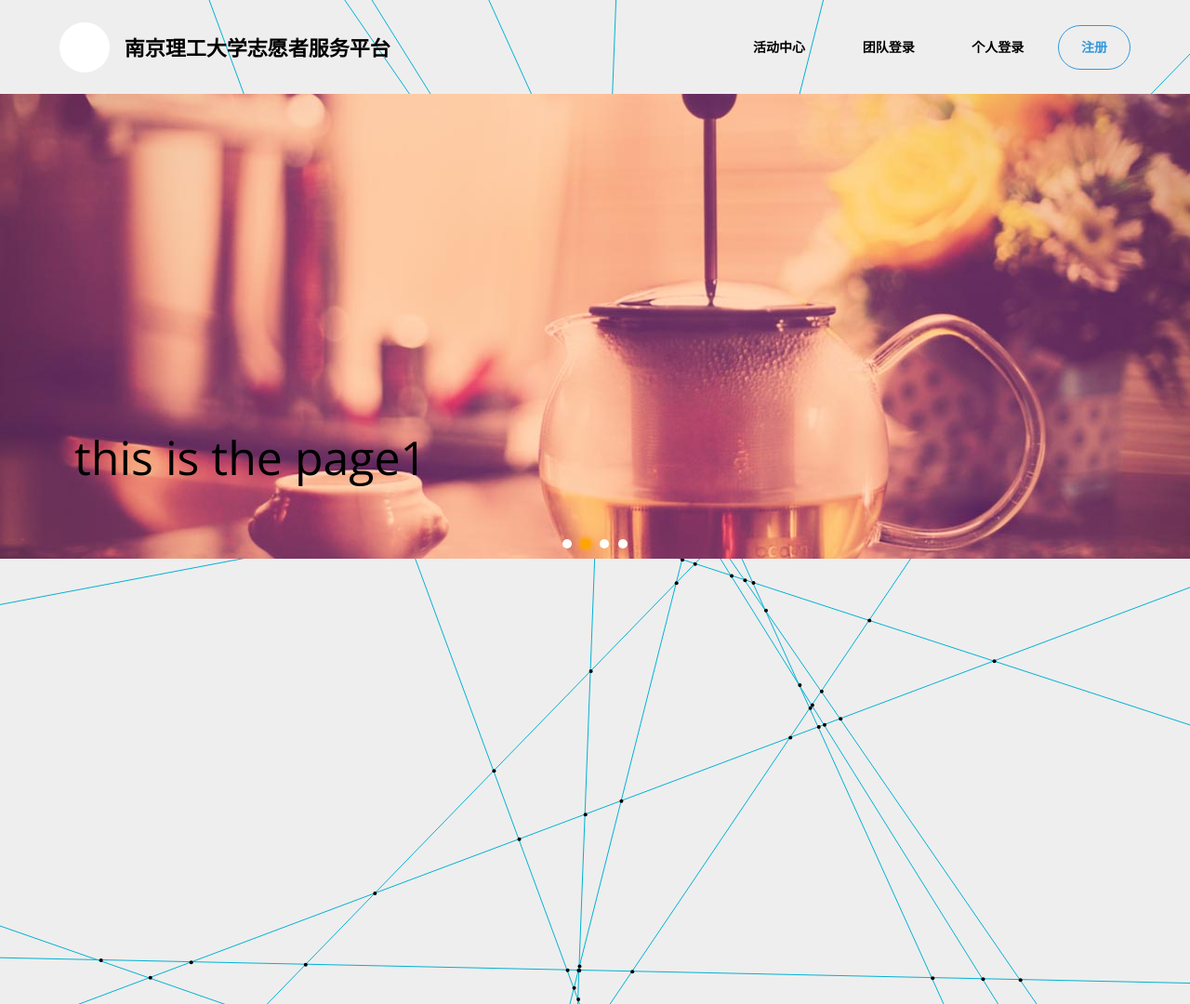
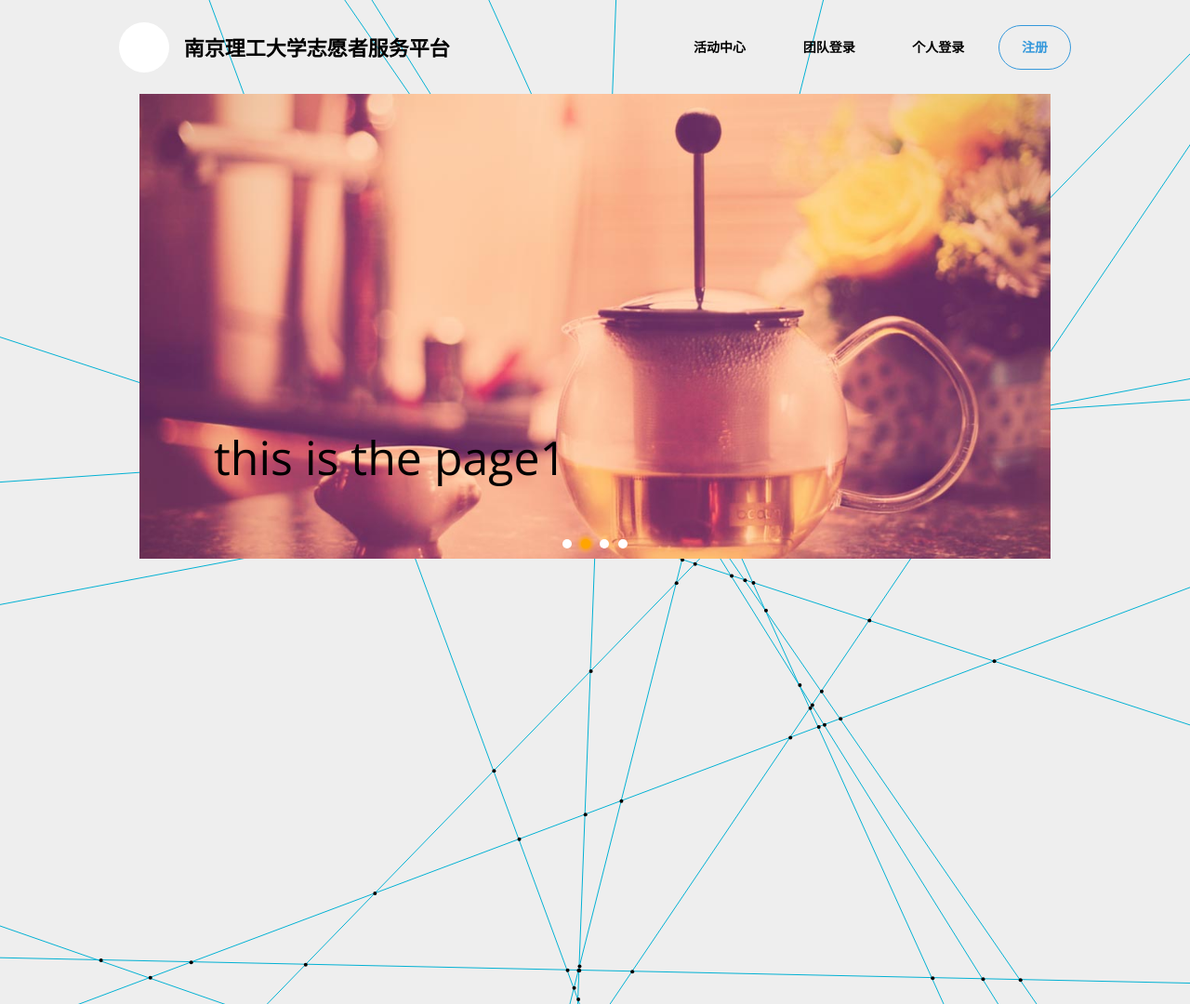
Before and after one commit to BlueBalloon1984/Home_Page_NJVS, a plain HTML site: page index.html in a window 1280 px wide. Shown: the top 1080 px of the page at 93% size. Drawn offline with nearby package versions, Linux system fonts and the light colour scheme.

Commit message:
更改轮播图宽度

```diff
--- a/css/style.css
+++ b/css/style.css
@@ -44,7 +44,7 @@ body {
 }
 
 .container {
-  width: 90%;
+  width: 80%;
   margin: 0 auto;
 }
 
@@ -192,6 +192,8 @@ section p {
   background: rgba(0, 0, 0, 0);
   height: 800px;
   padding: 101px 0 0;
+  margin-left: 150px;
+  margin-right: 150px;
   box-sizing: border-box;
   text-align: center;
   color: rgba(0, 0, 0, 0);
```
